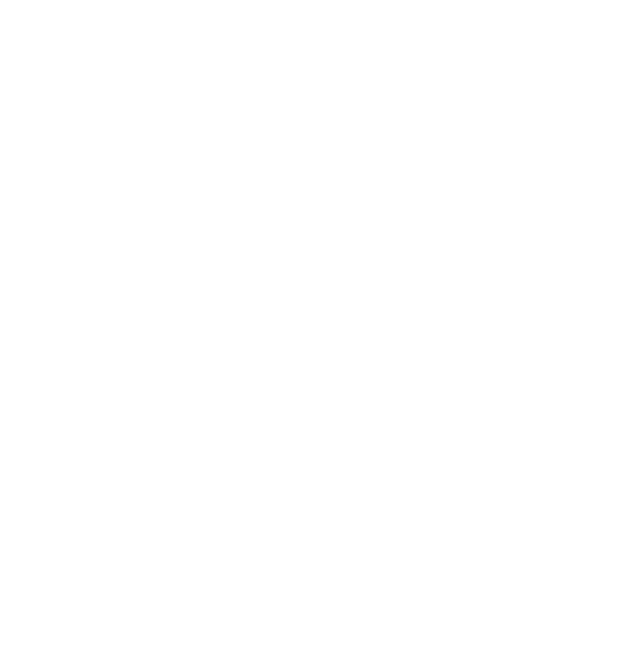
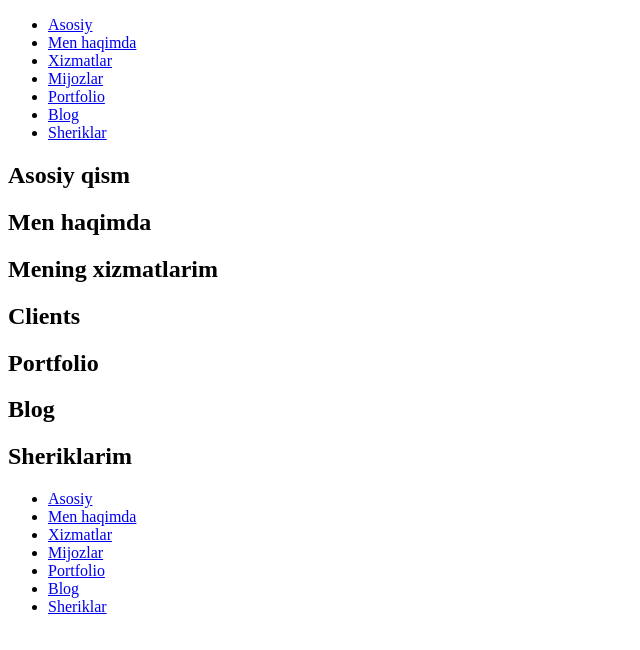
Before and after one commit to A-Abduvohid/Learn-Css, a plain HTML site: page index.html in a window 1280 px wide. Shown: the whole page, without its empty margins (0-640 px from the left). Drawn offline with Linux system fonts and the light colour scheme.

Commit message:
second commit

```diff
--- a/index.html
+++ b/index.html
@@ -1,12 +1,112 @@
 <!DOCTYPE html>
 <html lang="en">
-<head>
-    <meta charset="UTF-8">
-    <meta name="viewport" content="width=device-width, initial-scale=1.0">
+  <head>
+    <meta charset="UTF-8" />
+    <meta name="viewport" content="width=device-width, initial-scale=1.0" />
     <title>Stydy CSS</title>
-    <link rel="stylesheet" href="./css/main.css">
-</head>
-<body>
+    <link rel="stylesheet" href="./css/main.css" />
+  </head>
+  <body>
+    <!-- Header section -->
+    <header class="main-header">
+      <nav class="main-navigation">
+        <ul class="main-navigation__items">
+          <li class="main-navigation__item">
+            <a href="#">Asosiy</a>
+          </li>
+          <li class="main-navigation__item">
+            <a href="#">Men haqimda</a>
+          </li>
+          <li class="main-navigation__item">
+            <a href="#">Xizmatlar</a>
+          </li>
+          <li class="main-navigation__item">
+            <a href="#">Mijozlar</a>
+          </li>
+          <li class="main-navigation__item">
+            <a href="#">Portfolio</a>
+          </li>
+          <li class="main-navigation__item">
+            <a href="#">Blog</a>
+          </li>
+          <li class="main-navigation__item">
+            <a href="#">Sheriklar</a>
+          </li>
+        </ul>
+      </nav>
+    </header>
+    <!-- /Header section -->
 
-</body>
+    <!-- Main section -->
+    <section id="main-section">
+      <h1>Asosiy qism</h1>
+    </section>
+    <!-- /Main section -->
+
+    <!-- About me section -->
+    <section id="about-me">
+      <h1>Men haqimda</h1>
+    </section>
+    <!-- /About me -->
+
+    <!-- Services section-->
+    <section id="secvices">
+      <h1>Mening xizmatlarim</h1>
+    </section>
+    <!-- /Services section -->
+
+    <!-- Clients section-->
+    <section id="clients">
+      <h1>Clients</h1>
+    </section>
+    <!-- /Clients section -->
+
+    <!-- Portfolio section-->
+    <section id="portfolio">
+      <h1>Portfolio</h1>
+    </section>
+    <!-- /Portfolio section -->
+
+    <!-- Blog section-->
+    <section id="blog">
+      <h1>Blog</h1>
+    </section>
+    <!-- /Blog section -->
+
+    <!-- Partners section-->
+    <section id="partners">
+      <h1>Sheriklarim</h1>
+    </section>
+    <!-- /Partners section -->
+
+    <!-- Footer section -->
+    <footer>
+      <nav class="main-navigation">
+        <ul class="main-navigation__items">
+          <li class="main-navigation__item">
+            <a href="#">Asosiy</a>
+          </li>
+          <li class="main-navigation__item">
+            <a href="#">Men haqimda</a>
+          </li>
+          <li class="main-navigation__item">
+            <a href="#">Xizmatlar</a>
+          </li>
+          <li class="main-navigation__item">
+            <a href="#">Mijozlar</a>
+          </li>
+          <li class="main-navigation__item">
+            <a href="#">Portfolio</a>
+          </li>
+          <li class="main-navigation__item">
+            <a href="#">Blog</a>
+          </li>
+          <li class="main-navigation__item">
+            <a href="#">Sheriklar</a>
+          </li>
+        </ul>
+      </nav>
+    </footer>
+    <!-- /Footer section -->
+  </body>
 </html>
```
